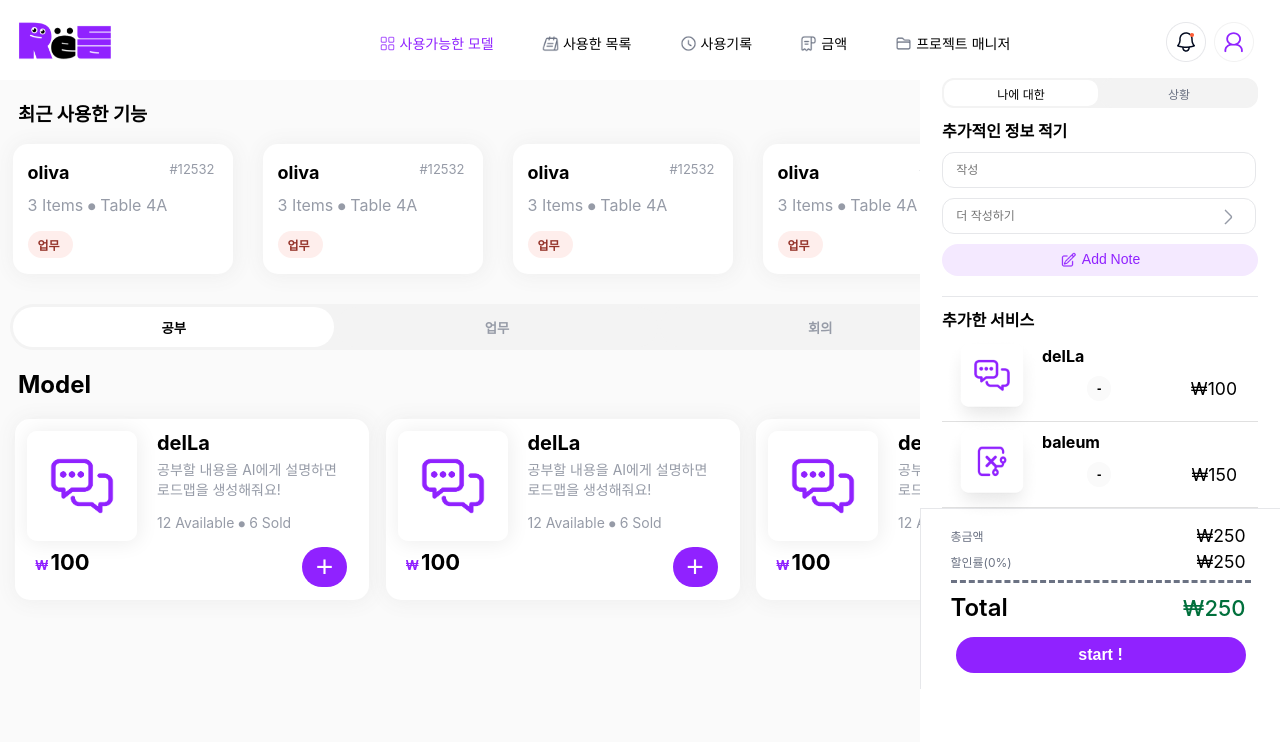
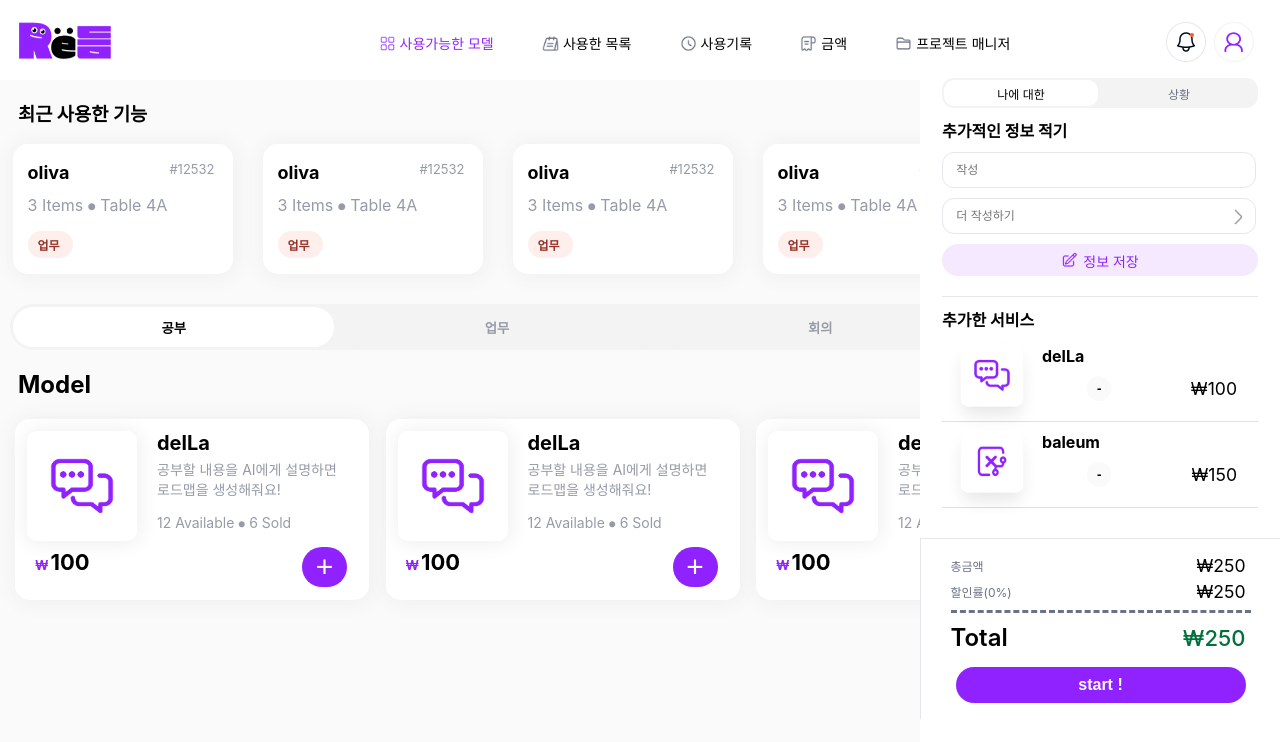
Before and after one commit to rehythmproject/frontend, a React (Create React App) app: page /availableModel in a window 1280 px wide. Shown: the top 742 px of the page. Built offline with nearby package versions, Linux system fonts and the light colour scheme.

Commit message:
사이드 퍼블리싱 완료

```diff
--- a/src/components/AvailableModel/PlusInformation.css
+++ b/src/components/AvailableModel/PlusInformation.css
@@ -27,10 +27,11 @@
   .write-button {
     position: absolute;
     width: 16px;
-    top: 8px; /* 버튼 위치 조정 */
-    right: 30px;
+    top: 8px;
+    right: 20px;
     background: transparent; /* 배경 투명 */
     border: none;
+    cursor: pointer;
   }
 
   .add-button{
@@ -41,7 +42,8 @@
     background-color: #F4E9FF;
     border-radius: 60px;
     border: none;
-    margin-top: 0px; /* 여백 추가 */
+    margin-top: 0px;
+    cursor: pointer;
   }
 
   .add-div{
@@ -51,8 +53,8 @@
     background-color: #F4E9FF;
   }
 
-  .Add-span{
+  .add-div span{
     background-color: #F4E9FF;
     height: 20px;
-    margin-left: 5px; /* 텍스트 여백 추가 */
+    margin-left: 5px;
   }
--- a/src/components/AvailableModel/PlusInformation.jsx
+++ b/src/components/AvailableModel/PlusInformation.jsx
@@ -13,7 +13,7 @@ const PlusInformation = () => {
         <button className="add-button">
           <div className='add-div'>
             <img src="./images/pencil-square.png" alt="편집" style={{background:'none', width:'17px'}}/>
-            <span className='Add-span'> Add Note</span>
+            <span> 정보 저장 </span>
           </div>
         </button>
       </div>
--- a/src/components/AvailableModel/TotalAmount.css
+++ b/src/components/AvailableModel/TotalAmount.css
@@ -6,7 +6,7 @@
     border-bottom: none;
     padding: 16px;
     box-sizing: border-box;
-    margin: auto;
+    margin-top: 30px;
   }
 
   .alltotal-div {
```
